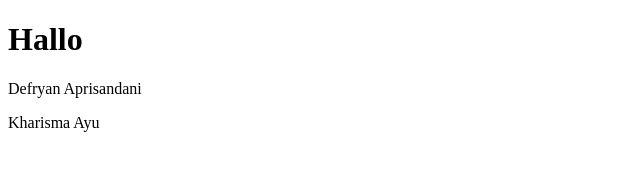
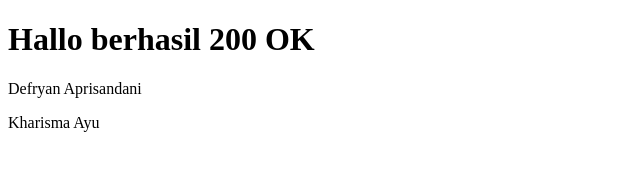
Before and after one commit to amelindanursyifa/amelindanursyifa, a plain HTML site: page index.html in a window 1280 px wide. Shown: the whole page, without its empty margins (0-640 px from the left). Drawn offline with Linux system fonts and the light colour scheme.

Commit message:
Update index.html

```diff
--- a/index.html
+++ b/index.html
@@ -4,7 +4,7 @@
 	<title>Kelompok 15</title>
 </head>
 <body>
-	<h1>Hallo</h1>
+	<h1>Hallo berhasil 200 OK</h1>
 	<p>Defryan Aprisandani</p>
     <p>Kharisma Ayu</p>
 </body>
```
